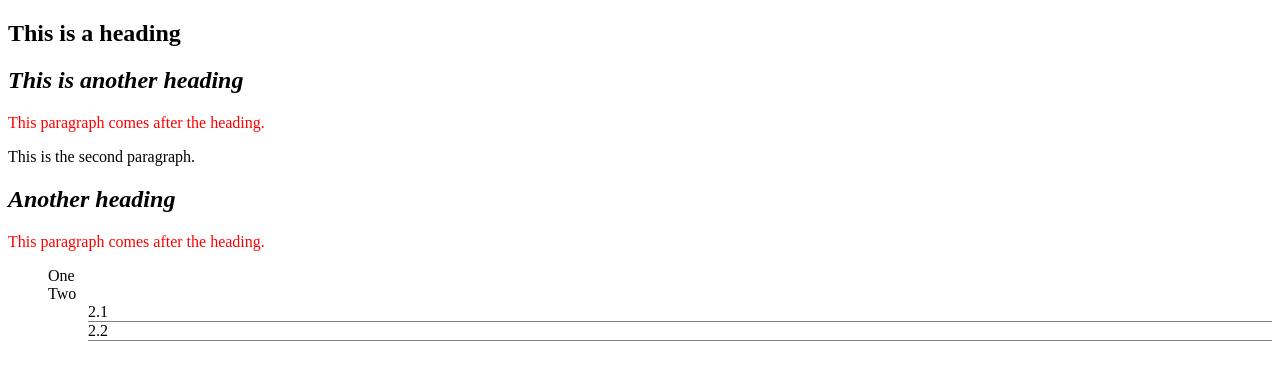
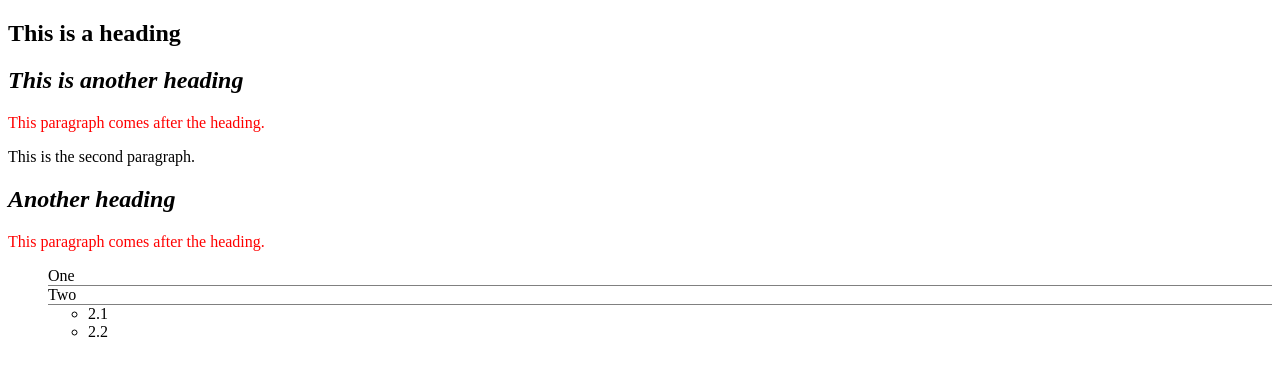
Before and after one commit to 4JMDefense/Week-6, a plain HTML site: page index.html in a window 1280 px wide. Drawn offline with Linux system fonts and the light colour scheme.

Commit message:
fixed css details

```diff
--- a/index.html
+++ b/index.html
@@ -18,7 +18,7 @@
                 <p>This paragraph comes after the heading.</p>
             <ul class="list">
                 <li>One</li>
-                <li>Two
+                <li>Two</li>
                 <ul>
                     <li>2.1</li>
                     <li>2.2</li>
--- a/styles.css
+++ b/styles.css
@@ -6,10 +6,10 @@ h2 + p {
     color:red;
 }
 
-ul{
+div > ul{
     list-style-type: none;
 }
 
-ul ul li{
-    border-bottom:solid gray 1px;
+.list > li{
+    border-bottom: solid gray 1px;
 }
```
